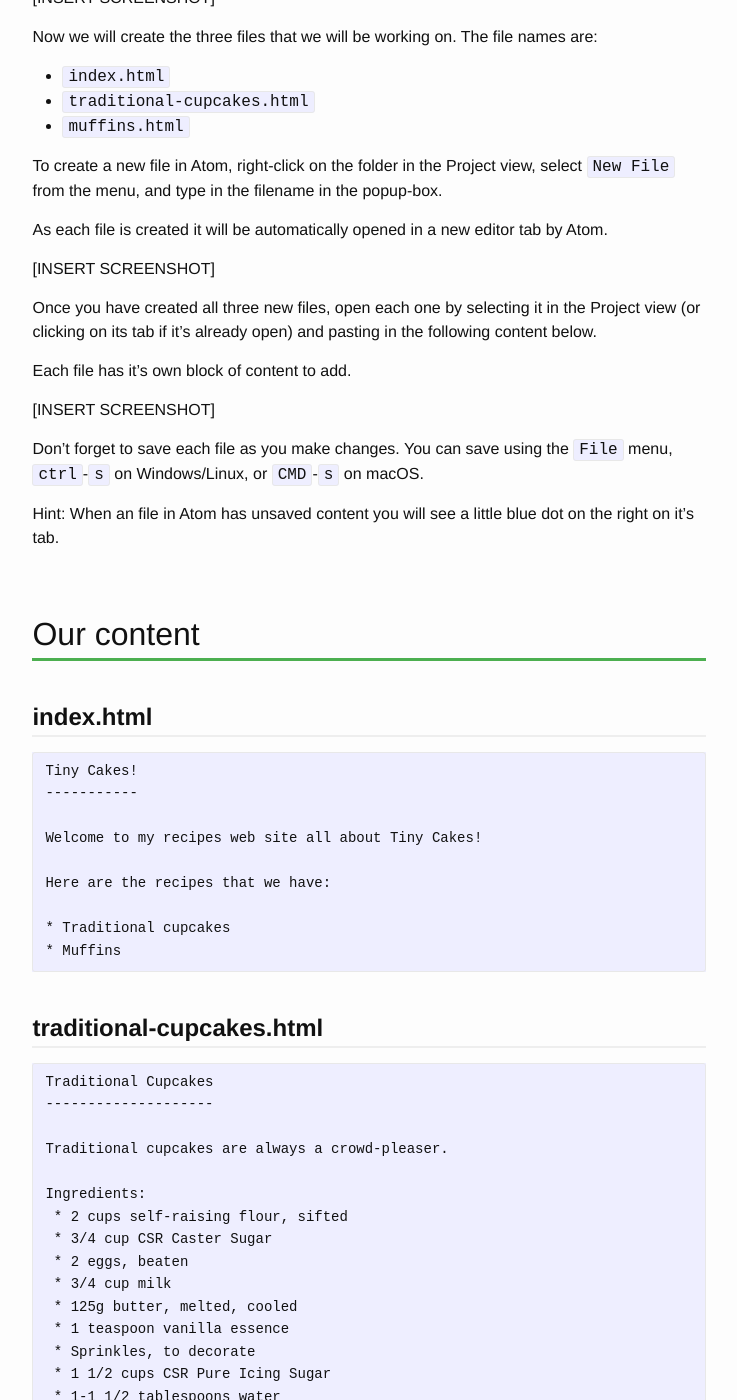
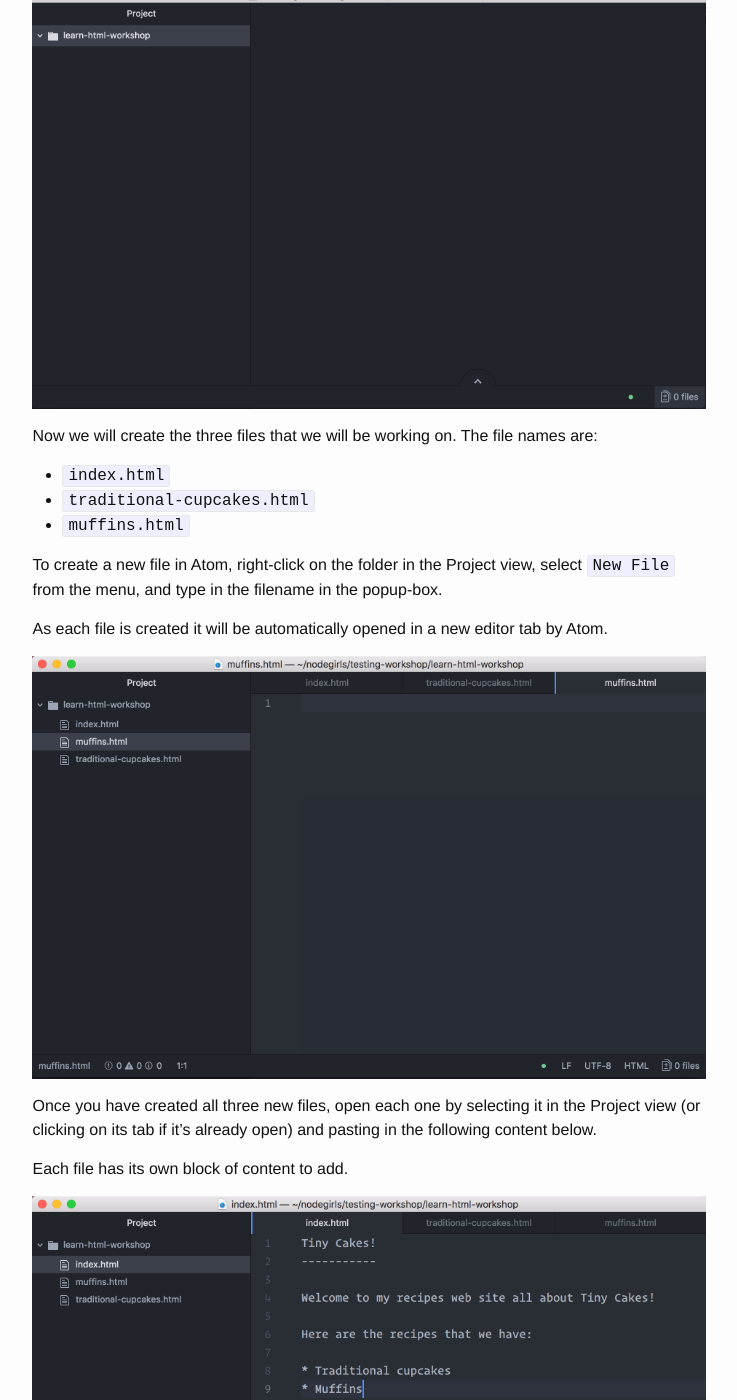
Before and after one commit to muses-code-js/learn-html, a Jekyll site: the page built from _steps/step2-get-setup.markdown, in a window 1280 px wide and 1400 px high, scrolled down 779 px. Shown: the whole window, without its empty margins (402-1139 px from the left). Built offline with Jekyll 4.4.1, drawn with Linux system fonts in a browser that asks for light colours; nearby versions of some CDN libraries.

Commit message:
Adding screenshots up to the end of the HTML section; no CSS images yet.

```diff
--- a/_steps/step1-tools-of-the-trade.markdown
+++ b/_steps/step1-tools-of-the-trade.markdown
@@ -24,7 +24,7 @@ The reason you can't use a word processor is because what those programs actuall
 You need to use type of program called a **text editor** to edit the code.
 
 We recommend getting started with an editor called Atom.
-You can download Atom from it's [website](http://atom.io).
+You can download Atom from its [website](http://atom.io).
 
 [INSERT SCREENSHOT]
 
--- a/_steps/step2-get-setup.markdown
+++ b/_steps/step2-get-setup.markdown
@@ -24,7 +24,7 @@ Go to the `File` menu, select `Add Project Folder`, browse to your `learn-html-w
 
 Now you should see the Project view open on the left side with your folder visible.
 
-[INSERT SCREENSHOT]
+![Creating a project in Atom](../assets/atom-blank.png){:title="Creating a project in Atom" class="img-responsive"}
 
 Now we will create the three files that we will be working on.  The file names are:
 
@@ -36,13 +36,13 @@ To create a new file in Atom, right-click on the folder in the Project view, sel
 
 As each file is created it will be automatically opened in a new editor tab by Atom.
 
-[INSERT SCREENSHOT]
+![Empty files in Atom](../assets/atom-empty-files.png){:title="Empty files in Atom" class="img-responsive"}
 
 Once you have created all three new files, open each one by selecting it in the Project view (or clicking on its tab if it's already open) and pasting in the following content below.
 
-Each file has it's own block of content to add.
+Each file has its own block of content to add.
 
-[INSERT SCREENSHOT]
+![Content added to files](../assets/atom-unformatted-files.png){:title="Content added to files" class="img-responsive"}
 
 Don't forget to save each file as you make changes.  You can save using the `File` menu, `ctrl`-`s` on Windows/Linux, or  `CMD`-`s` on macOS.
 
--- a/_steps/step3-marking-it-up.markdown
+++ b/_steps/step3-marking-it-up.markdown
@@ -9,7 +9,7 @@ So let's get started with our first page, `index.html` which is our site's homep
 
 Open up `index.html` in your browser.
 
-[SCREENSHOT]
+![The un-marked-up home page](../assets/browser-unformatted.png){:title="The un-marked-up home page" class="img-responsive"}
 
 Ok ... so that looks like a hot mess. What's with that?
 
@@ -46,7 +46,7 @@ Update `index.html` so it has :
 
 Save it, refresh our browser window & it does look the same, but if you look closely you'll see that the browser tab now reads "Tiny Cakes!" instead of the filename.
 
-[SCREENSHOT]
+![The titled but un-marked-up home page](../assets/browser-unformatted-title.png){:title="The titled but un-marked-up home page" class="img-responsive"}
 
 We've added a few pieces of HTML here which are like the scaffolding or frame of the document.  We haven't actually added any formatting instructions yet which is why it looks mostly the same.
 
--- a/_steps/step4-formatting-the-homepage.markdown
+++ b/_steps/step4-formatting-the-homepage.markdown
@@ -47,7 +47,7 @@ Replace the content inside the `<body>` tags in `index.html` with the following:
 
 Save the file and refresh your browser. It should look a bit nicer.
 
-[SCREENSHOT]
+![The marked-up home page](../assets/browser-formatted-homepage.png){:title="The marked-up home page" class="img-responsive"}
 
 Much better, so lets talk about the HTML tags we used here.
 
@@ -122,7 +122,7 @@ Let's make our list of recipes into a list of hyperlinks to our other recipes pa
 
 Now refresh your page and the list should be hyperlinks, which are usually blue and underlined by default.
 
-[SCREENSHOT]
+![Adding links to the list](../assets/browser-formatted-home-links.png){:title="Adding links to the list" class="img-responsive"}
 
 If you click on one of them, your browser will navigate to that page and you'll see the unformatted content because we haven't added any markup to those yet.  Click the back button in your browser to get back to the original page.
 
--- a/_steps/step5-formatting-recipes.markdown
+++ b/_steps/step5-formatting-recipes.markdown
@@ -21,7 +21,7 @@ Step 7 of the method is trickier, right? The good news is, you can nest most thi
 
 When you're done, your file should look something like this:
 
-[SCREENSHOT]
+![The marked-up cupcakes page](../assets/browser-cupcakes-formatted.png){:title="The marked-up cupcakes page" class="img-responsive"}
 
 Refer to our completed `traditional-cupcakes.html` for hints.
 
@@ -85,7 +85,7 @@ Now do `muffins.html` as well.  Use the same directions plus the following:
 
 When you're done, your file should look something like this:
 
-[INSERT SCREENSHOT]
+![The marked-up muffins page](../assets/browser-muffins-formatted.png){:title="The marked-up muffins page" class="img-responsive"}
 
 Refer to our completed `muffins.html` for hints.
 
--- a/_steps/step6-images.markdown
+++ b/_steps/step6-images.markdown
@@ -21,7 +21,7 @@ Edit `index.html` and put the following on the line before the  `<h1>`:
 
 Save it and refresh the page.
 
-[SCREENSHOT]
+![The home page with an image](../assets/browser-homepage-image.png){:title="The home page with an image" class="img-responsive"}
 
 Nice. So what do we have here?
 
@@ -45,6 +45,8 @@ Notice that the image tag doesn't have opening & closing tags.  It just has a `/
 
 Before you go to the next step, try to add an appropriate image to each recipe page.  Use a stock image site like https://www.stockfreeimages.com/ to find and save a photo of cupcakes and one of muffins and add them to each of the recipe pages.
 
-[SCREENSHOT]
+![The cupcakes page with an image](../assets/browser-cupcakes-image.png){:title="The cupcakes page with an image" class="img-responsive"}
+
+![The muffins page with an image](../assets/browser-muffins-image.png){:title="The muffins page with an image" class="img-responsive"}
 
 In the next step we will learn how to use CSS to take those plain pages and jazz them up a little.
```
Also changed, not shown: assets/atom-blank.png (added), assets/atom-empty-files.png (added), assets/atom-unformatted-files.png (added), assets/browser-cupcakes-formatted.png (added), assets/browser-cupcakes-image.png (added), assets/browser-formatted-home-links.png (added), assets/browser-formatted-homepage.png (added), assets/browser-homepaage-image.png (added), assets/browser-muffins-formatted.png (added), assets/browser-muffins-image.png (added), assets/browser-unformatted-title.png (added), assets/browser-unformatted.png (added).
